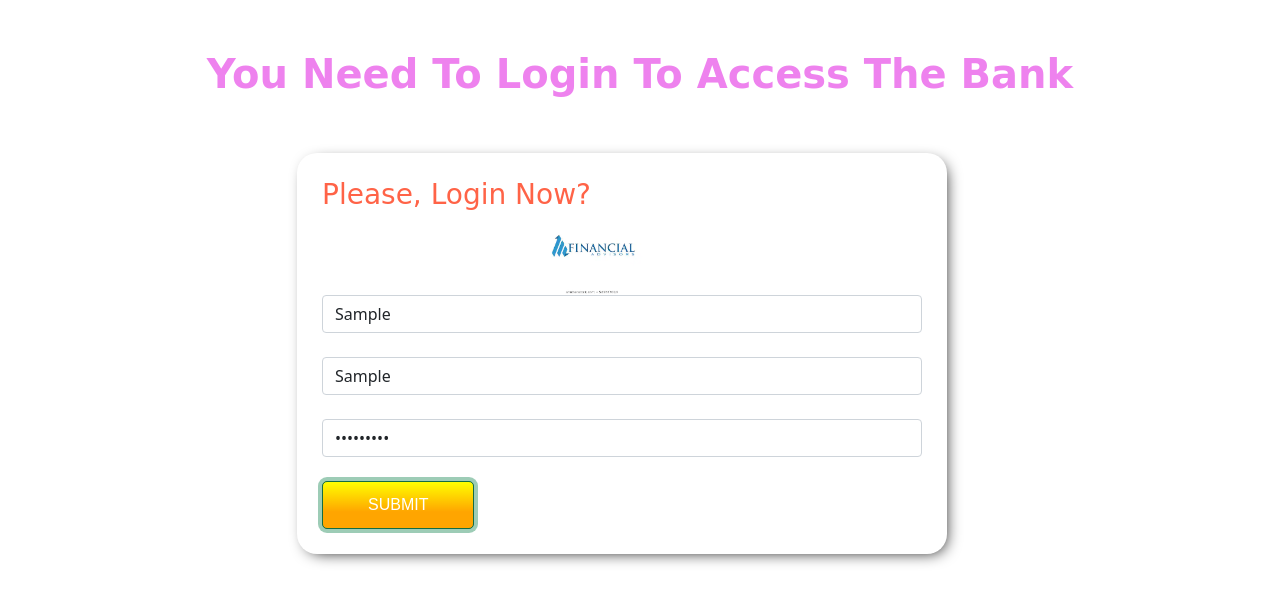
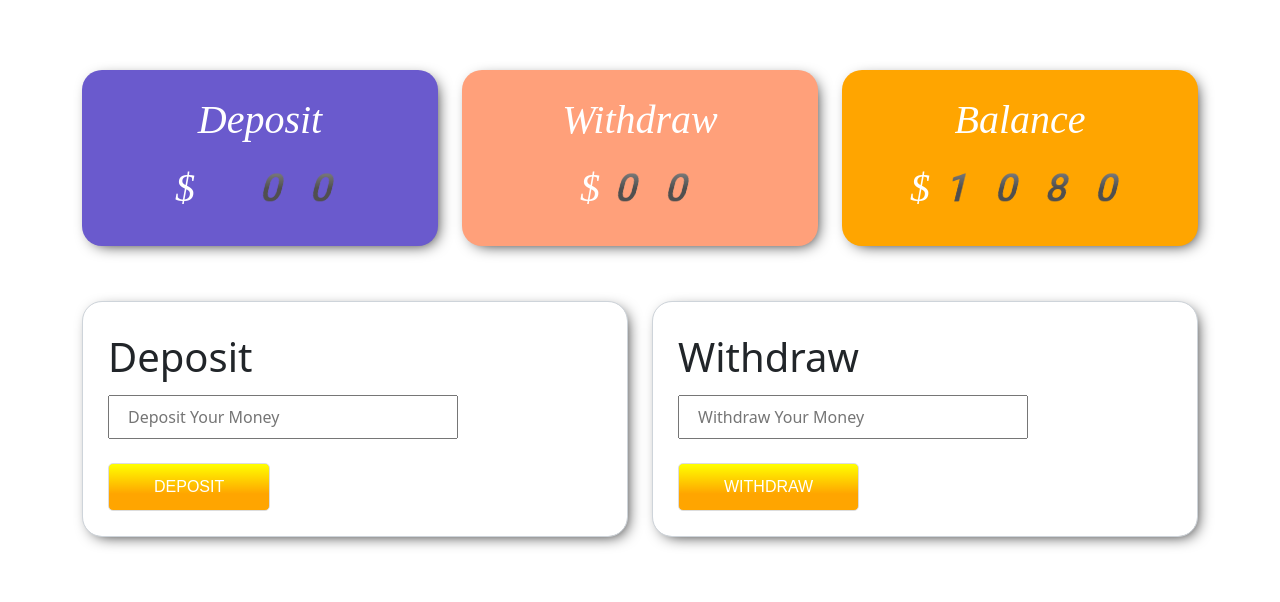
Before and after one commit to mustafizurrahma/Hero-Bank-Project, a plain HTML site: page index.html in a window 1280 px wide. Both pictures are taken after typing "Sample", "Sample", "Sample123" into the empty fields and a click on the button "SUBMIT". Drawn offline with nearby package versions, Linux system fonts and the light colour scheme; a web font is replaced by a local one.

Commit message:
Some Code Added

```diff
--- a/css-js/custom.js
+++ b/css-js/custom.js
@@ -1,4 +1,25 @@
 const loginButton = document.getElementById("login");
-loginButton.addEventListener("click", function() {
-    console.log("O Bondhu tmi ki sunte paw");
+loginButton.addEventListener("click", function () {
+    const loginArea = document.getElementById("login-area");
+    loginArea.style.display = "none";
+    const bankTransfer = document.getElementById("bank-tranction");
+    bankTransfer.style.display = "block";
 })
+
+
+// Deposit Button Control
+const depositBtn = document.getElementById("addDeposit");
+    depositBtn.addEventListener("click", function(){
+    const depositAmount = document.getElementById("depositAmount").value;
+    //Convert system
+    const depositNumber = parseFloat(depositAmount);
+
+    // current Deposit System In Javascript
+
+    const currentDeposit =  document.getElementById("currentDeposit").innerText;
+    const currentDepositNumber = parseFloat(currentDeposit);
+    const totalDeposit = depositNumber + currentDepositNumber;
+
+    document.getElementById("currentDeposit").innerText = totalDeposit;
+    document.getElementById("depositAmount").value = "";
+})
--- a/css-js/style.css
+++ b/css-js/style.css
@@ -1,9 +1,9 @@
 body{
     margin: 0;
-    padding: 50px;
+    padding: 0px;
 }
 .section-paddind{
-    padding: 0px;
+    padding: 50px;
 }
 .title h1{
     color:violet;
@@ -48,3 +48,58 @@ body{
     text-transform: uppercase;
     padding: 11px 45px !important;
 }
+.name{
+    display: inline;
+    font-family: 'Love Ya Like A Sister', cursive;
+    color: tomato;
+    margin-left: 140px;
+}
+.name a{
+    text-decoration:none;
+    font-family: 'Monoton', cursive;
+    font-size: 20px;
+    word-spacing: 7px;
+}
+#bank-tranction{
+    display: none;
+}
+.status{
+    text-align: center;
+    margin-top: 70px;
+    color: #fff;
+    font-family: emoji;
+    font-weight:400;
+    font-style:italic;
+    padding:20px;
+    box-shadow: 4px 4px 16px -6px rgba(0,0,0,1);
+    -webkit-box-shadow: 4px 4px 16px -6px rgba(0,0,0,1);
+    -moz-box-shadow: 4px 4px 16px -6px rgba(0,0,0,1);
+    border-radius: 20px;
+}
+.status h2, h4{
+    font-size: 40px;
+    line-height: 60px;
+}
+.deposit{
+    background-color: slateblue;
+}
+.withdraw{
+    background-color: lightsalmon;
+}
+.balance{
+    background-color: orange;
+}
+.bank-tranctions{
+    padding: 25px;
+    margin-top: 55px;
+    box-shadow: 4px 4px 16px -6px rgba(0,0,0,1);
+    -webkit-box-shadow: 4px 4px 16px -6px rgba(0,0,0,1);
+    -moz-box-shadow: 4px 4px 16px -6px rgba(0,0,0,1);
+    border-radius: 20px;
+}
+.bank-tranctions input[type="text"] {
+    width: 350px;
+    color: tomato;
+    text-transform: capitalize;
+    padding: 8px 18px;
+}
--- a/index.html
+++ b/index.html
@@ -15,18 +15,20 @@
     <link rel="stylesheet" href="css-js/style.css">
     <link rel="preconnect" href="https://fonts.gstatic.com">
     <link href="https://fonts.googleapis.com/css2?family=Love+Ya+Like+A+Sister&display=swap" rel="stylesheet">
+    <link rel="preconnect" href="https://fonts.gstatic.com">
+    <link href="https://fonts.googleapis.com/css2?family=Monoton&display=swap" rel="stylesheet">
 </head>
 
 <body>
 
-<div class="container">
+<div class="container" id="login-area">
     <div class="section-paddind">
     <div class="title text-center">
         <h1>You need to login to access the bank</h1>
     </div>
     <div class="login-form">
         <h3>Please, Login Now? </h3>
-        <img src="img/logo01.png" alt="">
+        <img title="This Is Bank Account" src="img/logo01.png" alt="">
         <input type="text" class="form-control" placeholder="Type Your Full Name">
         <br>
         <input type="gmail" class="form-control" placeholder="Type Your Gmail">
@@ -34,10 +36,57 @@
         <input type="password" name="Password" id="password" class="form-control" placeholder="Type Strong Password">
         <br>
         <button id="login" class="btn btn-success">Submit</button>
+        <h3 class="name"><a href="https://www.wpdeveloper24.com" target="_blank" rel="noopener noreferrer">Md Mustafizur Rahman</a></h3>
     </div>
 </div>
 </div>
 
+<section id="bank-tranction">
+    <div class="section-padding">
+      <div class="container">
+        <div class="row">
+            <div class="col-md-4">
+                <div class="status deposit">
+                    <h4>Deposit</h4>
+                    <h2>$ <span id="currentDeposit">00</span> </h2>
+                </div>
+            </div>
+            <div class="col-md-4">
+             <div class="status withdraw">
+                 <h4>Withdraw</h4>
+                 <h2>$00</h2>
+             </div>
+         </div>
+         <div class="col-md-4">
+             <div class="status balance">
+                 <h4>Balance</h4>
+                 <h2>$1080</h2>
+             </div>
+         </div>
+        </div>
+        <div class="row">
+            <div class="col-md-6">
+                <div class="bank-tranctions form-control">
+                    <h4>Deposit</h4>
+                    <input id="depositAmount" type="text"  placeholder="Deposit Your Money">
+                    <br>
+                    <br>
+                    <button id="addDeposit" class="btn btn-success">Deposit</button>
+                </div>
+            </div>
+            <div class="col-md-6">
+                <div class="bank-tranctions form-control">
+                    <h4>Withdraw</h4>
+                    <input type="text" placeholder="Withdraw Your Money">
+                    <br>
+                    <br>
+                    <button class="btn btn-success" id="withdraws">Withdraw</button>
+                </div>
+            </div>
+          </div>
+      </div>
+    </div>
+</section>
 
     <script src="css-js/custom.js"></script>
     <script src="https://cdn.jsdelivr.net/npm/bootstrap@5.0.0-beta1/dist/js/bootstrap.bundle.min.js"
```
